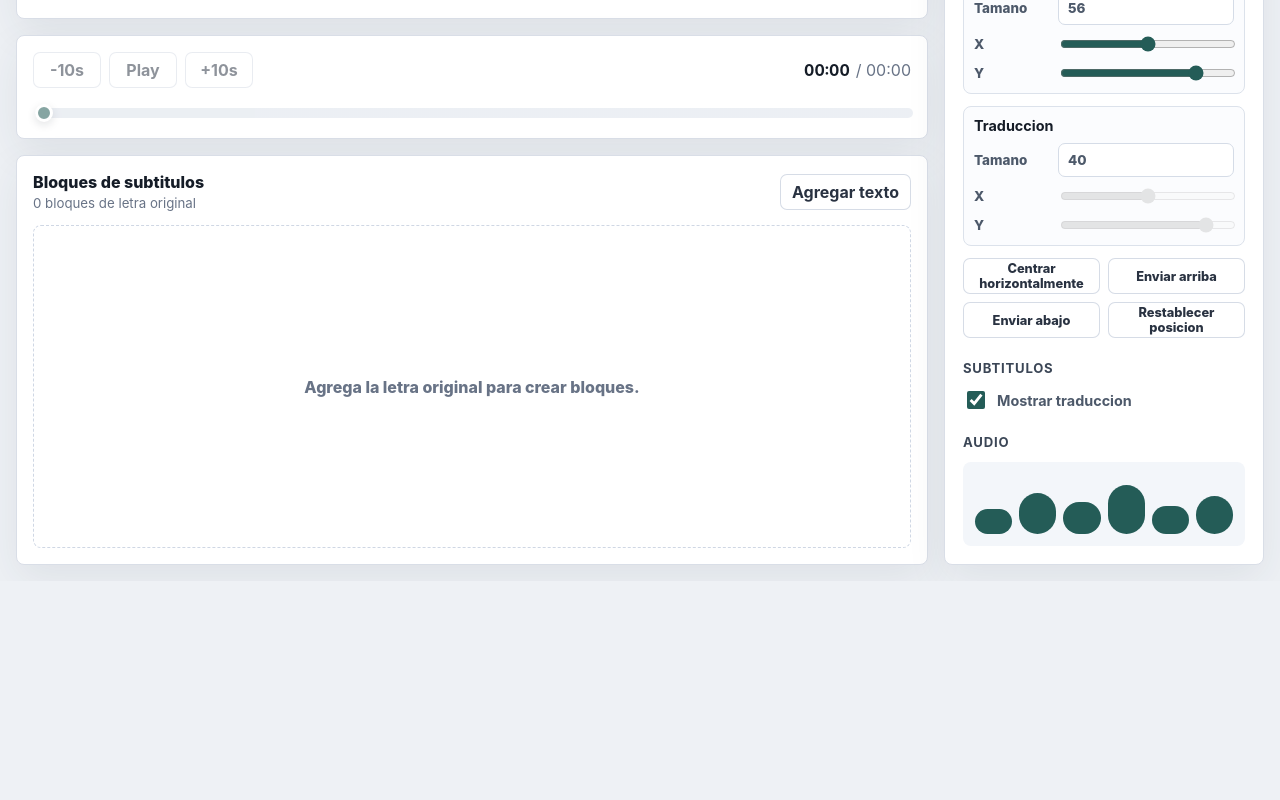
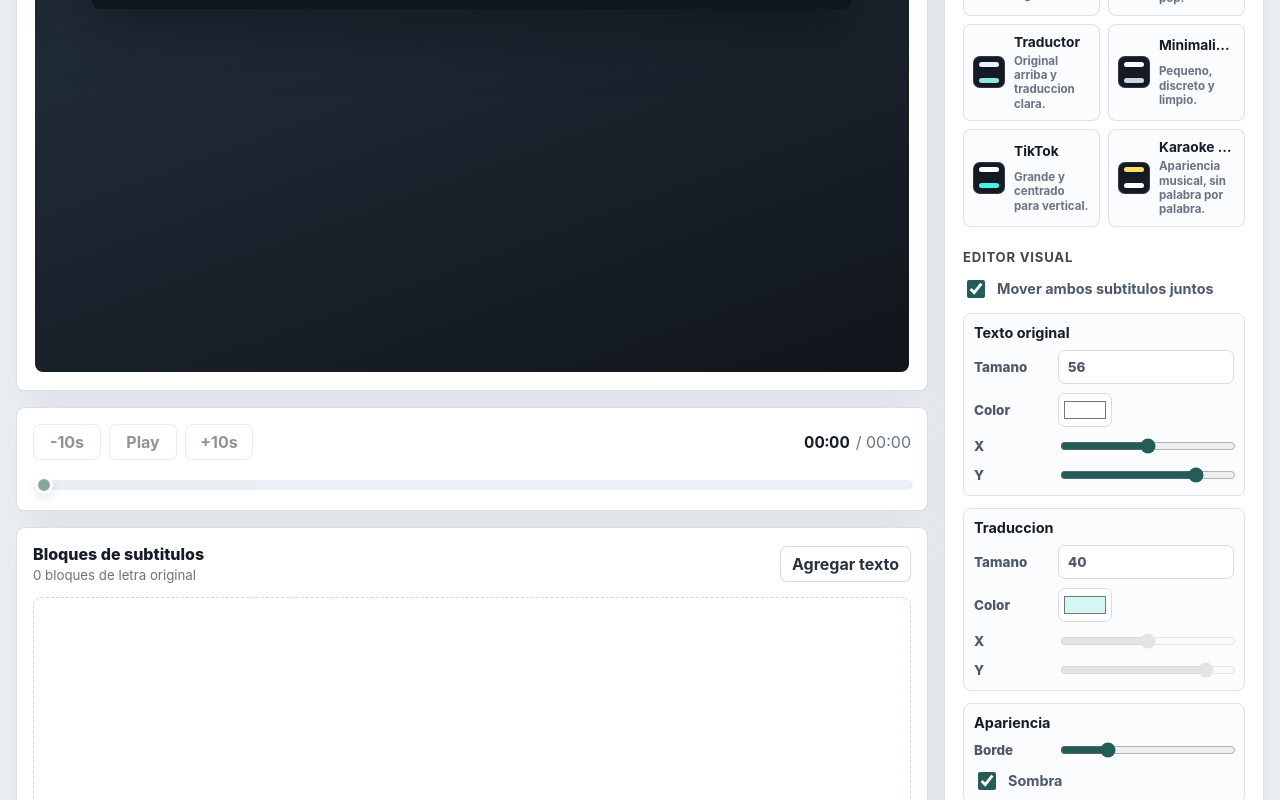
Before and after one commit to Theirvin1/Subtitulador_Musicas, a React (Vite) app: page / in a window 1280 px wide. Shown: the part 920-1720 px from the top of the page. Before the commit the page ends 1501 px from the top, so only its background shows below. Built offline with nearby package versions, Linux system fonts and the light colour scheme.

Commit message:
Agregar estilos predefinidos de subtitulos

```diff
--- a/src/renderer/components/SettingsPanel.tsx
+++ b/src/renderer/components/SettingsPanel.tsx
@@ -1,3 +1,7 @@
+import {
+  SUBTITLE_STYLE_PRESETS,
+  type SubtitleStylePresetId
+} from '../../shared/constants/subtitleStyle';
 import { VIDEO_FORMAT_PRESETS } from '../../shared/constants/videoFormats';
 import type { Project, SubtitleStyle, VideoFormat } from '../../shared/types/project';
 import { getFileName } from '../services/fileUrl';
@@ -13,6 +17,7 @@ type SettingsPanelProps = {
   onSendSubtitlesTop: () => void;
   onSendSubtitlesBottom: () => void;
   onResetSubtitleStyle: () => void;
+  onApplySubtitleStylePreset: (presetId: SubtitleStylePresetId) => void;
 };
 
 export const SettingsPanel = ({
@@ -25,7 +30,8 @@ export const SettingsPanel = ({
   onCenterSubtitles,
   onSendSubtitlesTop,
   onSendSubtitlesBottom,
-  onResetSubtitleStyle
+  onResetSubtitleStyle,
+  onApplySubtitleStylePreset
 }: SettingsPanelProps): JSX.Element => {
   const subtitleStyle = activeProject?.subtitleStyle;
   const width = activeProject?.width ?? 1920;
@@ -110,6 +116,27 @@ export const SettingsPanel = ({
       </section>
 
       <section className="settings-panel__group">
+        <h2>Estilos de subtitulos</h2>
+        <div className="subtitle-style-presets">
+          {SUBTITLE_STYLE_PRESETS.map((preset) => (
+            <button
+              key={preset.id}
+              type="button"
+              className="subtitle-style-presets__option"
+              onClick={() => onApplySubtitleStylePreset(preset.id)}
+            >
+              <span className="subtitle-style-presets__swatch">
+                <i style={{ background: preset.previewColor }} />
+                <i style={{ background: preset.previewAccent }} />
+              </span>
+              <strong>{preset.label}</strong>
+              <small>{preset.description}</small>
+            </button>
+          ))}
+        </div>
+      </section>
+
+      <section className="settings-panel__group">
         <h2>Editor visual</h2>
         <div className="visual-editor">
           <label className="settings-panel__toggle">
@@ -131,6 +158,14 @@ export const SettingsPanel = ({
                 max="180"
                 value={subtitleStyle?.sizeOriginal ?? 56}
                 onChange={(event) => onChangeSubtitleStyle({ sizeOriginal: Number(event.target.value) })}
+              />
+            </label>
+            <label className="visual-editor__field">
+              <span>Color</span>
+              <input
+                type="color"
+                value={subtitleStyle?.colorOriginal ?? '#ffffff'}
+                onChange={(event) => onChangeSubtitleStyle({ colorOriginal: event.target.value })}
               />
             </label>
             <label className="visual-editor__field">
@@ -170,6 +205,16 @@ export const SettingsPanel = ({
               />
             </label>
             <label className="visual-editor__field">
+              <span>Color</span>
+              <input
+                type="color"
+                value={subtitleStyle?.colorTranslation ?? '#d3f7f2'}
+                onChange={(event) =>
+                  onChangeSubtitleStyle({ colorTranslation: event.target.value })
+                }
+              />
+            </label>
+            <label className="visual-editor__field">
               <span>X</span>
               <input
                 type="range"
@@ -194,6 +239,30 @@ export const SettingsPanel = ({
                   onChangeSubtitleStyle({ yTranslation: Number(event.target.value) })
                 }
               />
+            </label>
+          </div>
+
+          <div className="visual-editor__group">
+            <h3>Apariencia</h3>
+            <label className="visual-editor__field">
+              <span>Borde</span>
+              <input
+                type="range"
+                min="0"
+                max="8"
+                value={subtitleStyle?.borderSize ?? 2}
+                onChange={(event) =>
+                  onChangeSubtitleStyle({ borderSize: Number(event.target.value) })
+                }
+              />
+            </label>
+            <label className="settings-panel__toggle">
+              <input
+                type="checkbox"
+                checked={subtitleStyle?.shadow ?? true}
+                onChange={(event) => onChangeSubtitleStyle({ shadow: event.target.checked })}
+              />
+              <span>Sombra</span>
             </label>
           </div>
 
--- a/src/renderer/pages/EditorPage.tsx
+++ b/src/renderer/pages/EditorPage.tsx
@@ -18,7 +18,11 @@ import {
   shiftSubtitleBlock
 } from '../services/subtitleBlocks';
 import { assignSubtitleTimings, type AutomaticTimingMode } from '../services/subtitleTiming';
-import { createDefaultSubtitleStyle } from '../../shared/constants/subtitleStyle';
+import {
+  createDefaultSubtitleStyle,
+  getSubtitleStylePreset,
+  type SubtitleStylePresetId
+} from '../../shared/constants/subtitleStyle';
 import { getVideoFormatPreset } from '../../shared/constants/videoFormats';
 import type { MediaKind } from '../../shared/types/media';
 import type {
@@ -264,6 +268,21 @@ export const EditorPage = (): JSX.Element => {
       subtitleStyle: createDefaultSubtitleStyle(project.width, project.height),
       updatedAt: new Date().toISOString()
     }));
+  };
+
+  const handleApplySubtitleStylePreset = (presetId: SubtitleStylePresetId): void => {
+    if (!activeProject) {
+      setProjectMessage('Crea un proyecto antes de aplicar estilos');
+      setIsNewProjectModalOpen(true);
+      return;
+    }
+
+    updateActiveProject((project) => ({
+      ...project,
+      subtitleStyle: getSubtitleStylePreset(presetId, project.width, project.height),
+      updatedAt: new Date().toISOString()
+    }));
+    setProjectMessage('Estilo de subtitulos aplicado');
   };
 
   const handleOpenAddLyrics = (): void => {
@@ -568,6 +587,7 @@ export const EditorPage = (): JSX.Element => {
           onSendSubtitlesTop={handleSendSubtitlesTop}
           onSendSubtitlesBottom={handleSendSubtitlesBottom}
           onResetSubtitleStyle={handleResetSubtitleStyle}
+          onApplySubtitleStylePreset={handleApplySubtitleStylePreset}
         />
       </section>
 
--- a/src/renderer/styles/global.css
+++ b/src/renderer/styles/global.css
@@ -533,6 +533,62 @@ video.preview-canvas__media {
   background: #f4f7fb;
 }
 
+.subtitle-style-presets {
+  display: grid;
+  grid-template-columns: repeat(2, minmax(0, 1fr));
+  gap: 8px;
+}
+
+.subtitle-style-presets__option {
+  display: grid;
+  grid-template-columns: auto minmax(0, 1fr);
+  gap: 4px 9px;
+  align-items: center;
+  min-height: 72px;
+  border-radius: 8px;
+  background: #fbfcfe;
+  padding: 10px;
+  text-align: left;
+  box-shadow: inset 0 0 0 1px #dce2eb;
+}
+
+.subtitle-style-presets__option:hover {
+  background: #f4f7fb;
+}
+
+.subtitle-style-presets__swatch {
+  grid-row: span 2;
+  display: grid;
+  width: 32px;
+  height: 32px;
+  place-items: center;
+  border-radius: 7px;
+  background: #151c27;
+  box-shadow: inset 0 0 0 1px rgba(255, 255, 255, 0.12);
+}
+
+.subtitle-style-presets__swatch i {
+  width: 20px;
+  height: 5px;
+  border-radius: 999px;
+  box-shadow: 0 1px 5px rgba(0, 0, 0, 0.32);
+}
+
+.subtitle-style-presets__option strong {
+  overflow: hidden;
+  color: #151c27;
+  font-size: 0.86rem;
+  text-overflow: ellipsis;
+  white-space: nowrap;
+}
+
+.subtitle-style-presets__option small {
+  color: #687386;
+  font-size: 0.72rem;
+  font-weight: 700;
+  line-height: 1.25;
+}
+
 .visual-editor {
   display: grid;
   gap: 12px;
@@ -570,6 +626,15 @@ video.preview-canvas__media {
   border-radius: 7px;
   background: #ffffff;
   padding: 0 9px;
+}
+
+.visual-editor__field input[type='color'] {
+  width: 54px;
+  height: 34px;
+  border: 1px solid #d5dce7;
+  border-radius: 7px;
+  background: #ffffff;
+  padding: 3px;
 }
 
 .visual-editor__field input[type='range'] {
--- a/src/shared/constants/subtitleStyle.ts
+++ b/src/shared/constants/subtitleStyle.ts
@@ -1,4 +1,21 @@
 import type { SubtitleStyle } from '../types/project';
+
+export type SubtitleStylePresetId =
+  | 'CLEAN'
+  | 'ANIME'
+  | 'TRANSLATOR'
+  | 'MINIMAL'
+  | 'TIKTOK'
+  | 'KARAOKE_BASIC';
+
+export type SubtitleStylePreset = {
+  id: SubtitleStylePresetId;
+  label: string;
+  description: string;
+  previewColor: string;
+  previewAccent: string;
+  createStyle: (width: number, height: number) => SubtitleStyle;
+};
 
 export const DEFAULT_SUBTITLE_STYLE: SubtitleStyle = {
   fontOriginal: 'Inter',
@@ -26,3 +43,152 @@ export const createDefaultSubtitleStyle = (
   xTranslation: Math.round(width / 2),
   yTranslation: Math.round(height * 0.86)
 });
+
+const createSubtitleStyle = (
+  width: number,
+  height: number,
+  overrides: Partial<SubtitleStyle>
+): SubtitleStyle => ({
+  ...createDefaultSubtitleStyle(width, height),
+  ...overrides
+});
+
+export const SUBTITLE_STYLE_PRESETS: SubtitleStylePreset[] = [
+  {
+    id: 'CLEAN',
+    label: 'Limpio',
+    description: 'Blanco, sobrio y legible.',
+    previewColor: '#ffffff',
+    previewAccent: '#d3f7f2',
+    createStyle: (width, height) =>
+      createSubtitleStyle(width, height, {
+        sizeOriginal: 54,
+        sizeTranslation: 38,
+        colorOriginal: '#ffffff',
+        colorTranslation: '#d3f7f2',
+        borderSize: 2,
+        shadow: true,
+        xOriginal: Math.round(width / 2),
+        yOriginal: Math.round(height * 0.79),
+        xTranslation: Math.round(width / 2),
+        yTranslation: Math.round(height * 0.86),
+        moveTogether: true
+      })
+  },
+  {
+    id: 'ANIME',
+    label: 'Anime',
+    description: 'Alto contraste con energia pop.',
+    previewColor: '#fff7a8',
+    previewAccent: '#ff9bd2',
+    createStyle: (width, height) =>
+      createSubtitleStyle(width, height, {
+        sizeOriginal: 62,
+        sizeTranslation: 42,
+        colorOriginal: '#fff7a8',
+        colorTranslation: '#ff9bd2',
+        borderSize: 4,
+        shadow: true,
+        xOriginal: Math.round(width / 2),
+        yOriginal: Math.round(height * 0.76),
+        xTranslation: Math.round(width / 2),
+        yTranslation: Math.round(height * 0.84),
+        moveTogether: true
+      })
+  },
+  {
+    id: 'TRANSLATOR',
+    label: 'Traductor',
+    description: 'Original arriba y traduccion clara.',
+    previewColor: '#eaf2ff',
+    previewAccent: '#8fe8dc',
+    createStyle: (width, height) =>
+      createSubtitleStyle(width, height, {
+        sizeOriginal: 48,
+        sizeTranslation: 44,
+        colorOriginal: '#eaf2ff',
+        colorTranslation: '#8fe8dc',
+        borderSize: 2,
+        shadow: true,
+        xOriginal: Math.round(width / 2),
+        yOriginal: Math.round(height * 0.72),
+        xTranslation: Math.round(width / 2),
+        yTranslation: Math.round(height * 0.82),
+        moveTogether: true
+      })
+  },
+  {
+    id: 'MINIMAL',
+    label: 'Minimalista',
+    description: 'Pequeno, discreto y limpio.',
+    previewColor: '#f8fafc',
+    previewAccent: '#cbd5e1',
+    createStyle: (width, height) =>
+      createSubtitleStyle(width, height, {
+        sizeOriginal: 42,
+        sizeTranslation: 32,
+        colorOriginal: '#f8fafc',
+        colorTranslation: '#cbd5e1',
+        borderSize: 1,
+        shadow: false,
+        xOriginal: Math.round(width / 2),
+        yOriginal: Math.round(height * 0.84),
+        xTranslation: Math.round(width / 2),
+        yTranslation: Math.round(height * 0.9),
+        moveTogether: true
+      })
+  },
+  {
+    id: 'TIKTOK',
+    label: 'TikTok',
+    description: 'Grande y centrado para vertical.',
+    previewColor: '#ffffff',
+    previewAccent: '#42f5e9',
+    createStyle: (width, height) =>
+      createSubtitleStyle(width, height, {
+        sizeOriginal: 72,
+        sizeTranslation: 48,
+        colorOriginal: '#ffffff',
+        colorTranslation: '#42f5e9',
+        borderSize: 5,
+        shadow: true,
+        xOriginal: Math.round(width / 2),
+        yOriginal: Math.round(height * 0.66),
+        xTranslation: Math.round(width / 2),
+        yTranslation: Math.round(height * 0.75),
+        moveTogether: true
+      })
+  },
+  {
+    id: 'KARAOKE_BASIC',
+    label: 'Karaoke basico',
+    description: 'Apariencia musical, sin palabra por palabra.',
+    previewColor: '#ffe066',
+    previewAccent: '#ffffff',
+    createStyle: (width, height) =>
+      createSubtitleStyle(width, height, {
+        sizeOriginal: 64,
+        sizeTranslation: 36,
+        colorOriginal: '#ffe066',
+        colorTranslation: '#ffffff',
+        borderSize: 4,
+        shadow: true,
+        xOriginal: Math.round(width / 2),
+        yOriginal: Math.round(height * 0.81),
+        xTranslation: Math.round(width / 2),
+        yTranslation: Math.round(height * 0.89),
+        moveTogether: true
+      })
+  }
+];
+
+export const getSubtitleStylePreset = (
+  presetId: SubtitleStylePresetId,
+  width: number,
+  height: number
+): SubtitleStyle => {
+  return (
+    SUBTITLE_STYLE_PRESETS.find((preset) => preset.id === presetId) ??
+    SUBTITLE_STYLE_PRESETS[0]
+  ).createStyle(width, height);
+};
```
